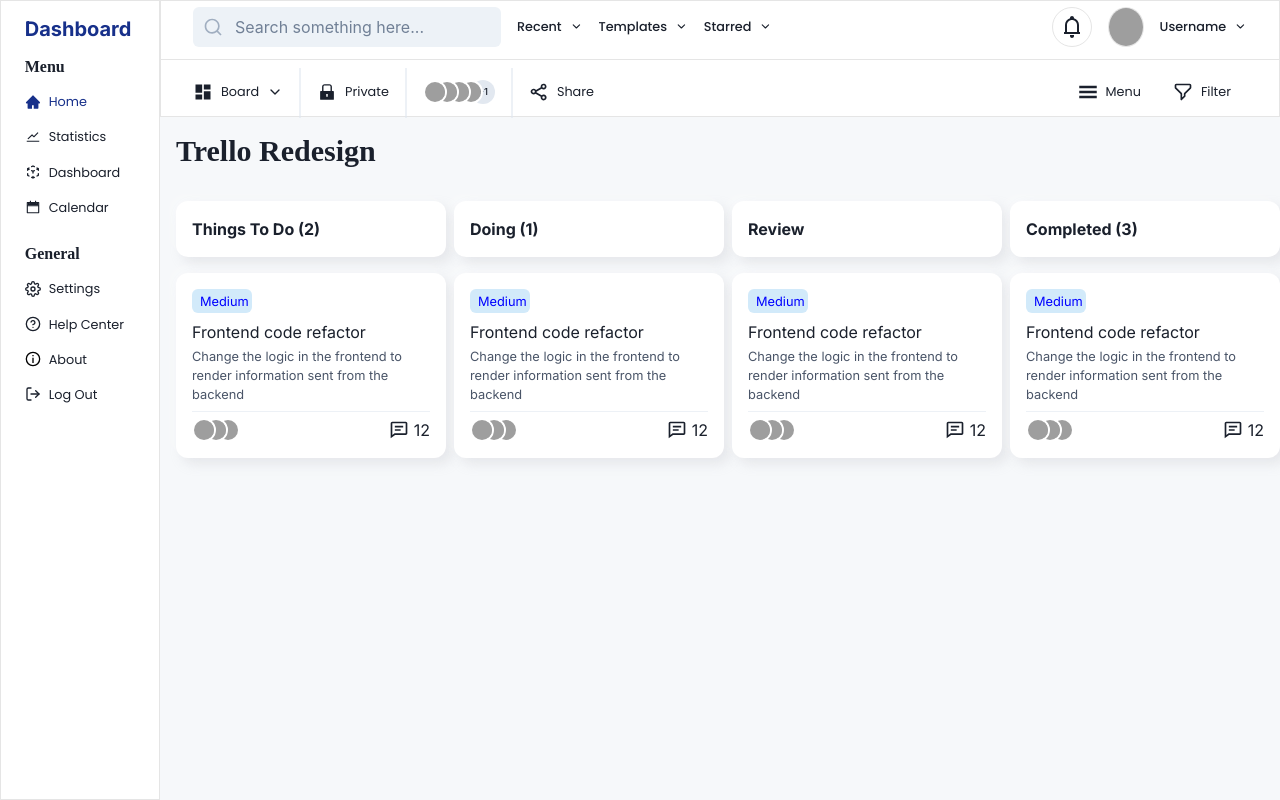
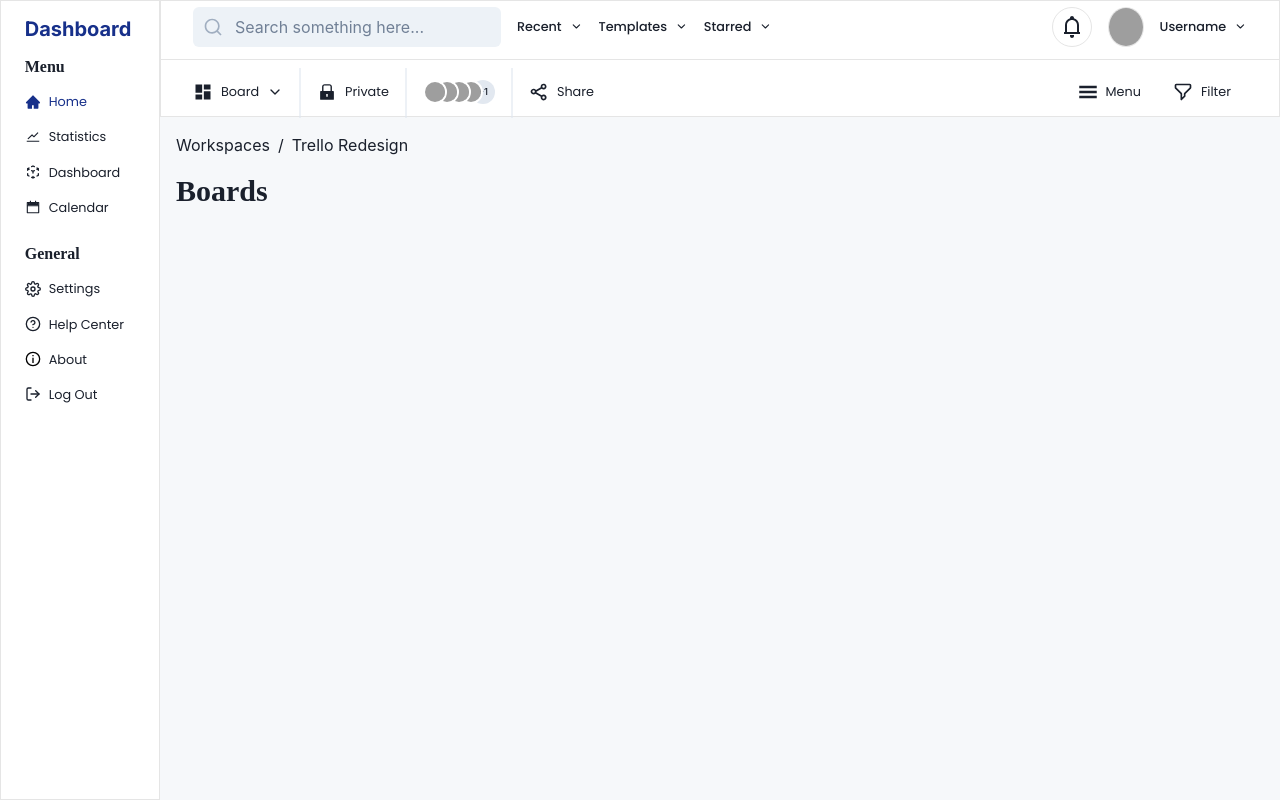
Before and after one commit to RS2007/Techsoc-dashboard, a Next.js app: page /dashboard in a window 1280 px wide. Built offline with nearby package versions, Linux system fonts and the light colour scheme; grey boxes are pictures that could not be loaded.

Commit message:
some stuff

```diff
--- /dev/null
+++ b/components/Boards.tsx
@@ -0,0 +1,26 @@
+import {
+  Heading,
+  Breadcrumb,
+  BreadcrumbItem,
+  BreadcrumbLink,
+  Flex,
+  Text,
+} from "@chakra-ui/react";
+const Boards = () => {
+  return (
+    <Flex paddingLeft="1rem" direction="column">
+      <Breadcrumb marginBottom="1rem">
+        <BreadcrumbItem>
+          <BreadcrumbLink href="#">Workspaces</BreadcrumbLink>
+        </BreadcrumbItem>
+
+        <BreadcrumbItem>
+          <BreadcrumbLink href="#">Trello Redesign</BreadcrumbLink>
+        </BreadcrumbItem>
+      </Breadcrumb>
+      <Heading size="lg">Boards</Heading>
+    </Flex>
+  );
+};
+
+export default Boards;
--- /dev/null
+++ b/components/BoardsCard.tsx
@@ -0,0 +1,5 @@
+const BoardsCard = () => {
+  return <>Hey</>;
+};
+
+export default BoardsCard;
--- a/components/Dashboard.tsx
+++ b/components/Dashboard.tsx
@@ -1,18 +1,6 @@
-import {
-  Avatar,
-  AvatarGroup,
-  Center,
-  Divider,
-  Flex,
-  Heading,
-  HStack,
-  Tag,
-  Text,
-  useTheme,
-  Icon,
-} from "@chakra-ui/react";
+import { Flex, Heading, HStack, Text, useTheme } from "@chakra-ui/react";
 import React from "react";
-import { BiCommentDetail } from "react-icons/bi";
+import TrelloCard from "./TrelloCard";
 
 const Dashboard = (props: {}) => {
   const theme = useTheme();
@@ -31,81 +19,16 @@
                 bg="white"
                 padding="1rem"
                 fontWeight="500"
-                fontFamily={theme.fonts.heading.regular}
+                fontFamily={(theme as any).fonts.heading.regular}
                 style={{
                   boxShadow:
                     "6px 6px 12px rgba(184, 185, 190, 0.25), -6px -6px 12px rgba(255, 255, 255, 0.25)",
                 }}
                 marginBottom="1rem"
-                fontWeight="600"
               >
                 <Text>{title}</Text>
               </Flex>
-              <Flex
-                direction="column"
-                fontFamily={theme.fonts.heading.regular}
-                w="100%"
-                bg="white"
-                padding="1rem"
-                borderRadius="12px"
-                style={{
-                  boxShadow:
-                    "6px 6px 12px rgba(184, 185, 190, 0.25), -6px -6px 12px rgba(255, 255, 255, 0.25)",
-                }}
-              >
-                <Tag
-                  variant="solid"
-                  bg="#a6d6f680"
-                  w="25%"
-                  marginBottom="0.6rem"
-                >
-                  <Text color="blue" fontSize="0.8rem" fontWeight="300">
-                    Medium
-                  </Text>
-                </Tag>
-                <Heading
-                  size="sm"
-                  fontWeight="400"
-                  fontSize="1rem"
-                  fontFamily={theme.fonts.heading.regular}
-                  marginBottom="0.3rem"
-                >
-                  Frontend code refactor
-                </Heading>
-                <Text
-                  color="gray.600"
-                  fontSize="0.8rem"
-                  fontFamily={theme.fonts.heading.regular}
-                >
-                  Change the logic in the frontend to render information sent
-                  from the backend
-                </Text>
-                <Divider
-                  colorScheme="blackAlpha"
-                  marginTop="0.4rem"
-                  marginBottom="0.4rem"
-                />
-                <Flex direction="row" w="100%" justify="space-between">
-                  <AvatarGroup size="xs" max={4}>
-                    <Avatar
-                      name="Ryan Florence"
-                      src="https://bit.ly/ryan-florence"
-                    />
-                    <Avatar
-                      name="Segun Adebayo"
-                      src="https://bit.ly/sage-adebayo"
-                    />
-                    <Avatar
-                      name="Kent Dodds"
-                      src="https://bit.ly/kent-c-dodds"
-                    />
-                  </AvatarGroup>
-                  <Flex direction="row" align="center" gap="5px">
-                    <Icon as={BiCommentDetail} boxSize={5} />
-                    <Text>12</Text>
-                  </Flex>
-                </Flex>
-              </Flex>
+              <TrelloCard />
             </Flex>
           )
         )}
--- a/components/Navbar.tsx
+++ b/components/Navbar.tsx
@@ -10,11 +10,10 @@
   Divider,
   AvatarGroup,
   Avatar,
-  Box,
 } from "@chakra-ui/react";
 import { FiChevronDown } from "react-icons/fi";
 import SearchBar from "../components/SearchBar";
-import { AiFillLock, AiOutlineBell } from "react-icons/ai";
+import { AiFillLock } from "react-icons/ai";
 import { RiDashboardFill } from "react-icons/ri";
 import { CgBell } from "react-icons/cg";
 import { BiShareAlt } from "react-icons/bi";
@@ -50,7 +49,7 @@
               direction="row"
               justify="left"
               fontSize="0.8rem"
-              fontFamily={theme.fonts.poppins.medium}
+              fontFamily={(theme as any).fonts.poppins.medium}
               fontWeight="500"
               key={index}
             >
@@ -79,7 +78,7 @@
             direction="row"
             justify="left"
             fontSize="0.8rem"
-            fontFamily={theme.fonts.poppins.medium}
+            fontFamily={(theme as any).fonts.poppins.medium}
             fontWeight="500"
           >
             <Text>Username</Text>
@@ -100,7 +99,7 @@
             direction="row"
             justify="left"
             fontSize="0.8rem"
-            fontFamily={theme.fonts.poppins.regular}
+            fontFamily={(theme as any).fonts.poppins.regular}
             fontWeight="400"
             marginRight="1rem"
           >
@@ -118,7 +117,7 @@
             direction="row"
             justify="left"
             fontSize="0.8rem"
-            fontFamily={theme.fonts.poppins.regular}
+            fontFamily={(theme as any).fonts.poppins.regular}
             fontWeight="400"
             marginRight="1rem"
             paddingLeft="1rem"
@@ -151,7 +150,7 @@
             direction="row"
             justify="left"
             fontSize="0.8rem"
-            fontFamily={theme.fonts.poppins.regular}
+            fontFamily={(theme as any).fonts.poppins.regular}
             fontWeight="400"
             marginRight="1rem"
             paddingLeft="1rem"
@@ -165,7 +164,7 @@
             direction="row"
             justify="left"
             fontSize="0.8rem"
-            fontFamily={theme.fonts.poppins.regular}
+            fontFamily={(theme as any).fonts.poppins.regular}
             fontWeight="400"
             marginRight="1rem"
             paddingLeft="1rem"
@@ -177,7 +176,7 @@
             direction="row"
             justify="left"
             fontSize="0.8rem"
-            fontFamily={theme.fonts.poppins.regular}
+            fontFamily={(theme as any).fonts.poppins.regular}
             fontWeight="400"
             marginRight="1rem"
             paddingLeft="1rem"
--- a/components/Sidebar.tsx
+++ b/components/Sidebar.tsx
@@ -12,15 +12,22 @@
 import { HiOutlineCubeTransparent } from "react-icons/hi";
 import { FiSettings, FiHelpCircle, FiLogOut } from "react-icons/fi";
 import { GrCircleInformation } from "react-icons/gr";
+import { IconType } from "react-icons";
 
-const mainMenuList = [
+type MenuListItem = {
+  icon: IconType;
+  name: String;
+  active?: boolean;
+};
+
+const mainMenuList: Array<MenuListItem> = [
   { icon: AiFillHome, name: "Home", active: true },
   { icon: AiOutlineStock, name: "Statistics", active: false },
   { icon: HiOutlineCubeTransparent, name: "Dashboard", active: false },
   { icon: AiTwotoneCalendar, name: "Calendar", active: false },
 ];
 
-const generalMenuList = [
+const generalMenuList: Array<MenuListItem> = [
   { icon: FiSettings, name: "Settings" },
   { icon: FiHelpCircle, name: "Help Center" },
   { icon: GrCircleInformation, name: "About" },
@@ -43,7 +50,7 @@
         <Heading
           size="md"
           color="#17308a"
-          fontFamily={theme.fonts.heading.regular}
+          fontFamily={(theme as any).fonts.heading.regular}
         >
           Dashboard
         </Heading>
@@ -56,7 +63,7 @@
           key={index}
           justify="center"
           w="70%"
-          fontFamily={theme.fonts.poppins.regular}
+          fontFamily={(theme as any).fonts.poppins.regular}
           fontSize="0.8rem"
           paddingY="0.5rem"
           color={active ? "#17308a" : ""}
@@ -79,7 +86,7 @@
           key={index}
           justify="center"
           w="70%"
-          fontFamily={theme.fonts.poppins.regular}
+          fontFamily={(theme as any).fonts.poppins.regular}
           fontSize="0.8rem"
           paddingY="0.5rem"
           color={active ? "#17308a" : ""}
--- /dev/null
+++ b/components/TrelloCard.tsx
@@ -0,0 +1,71 @@
+import {
+  Avatar,
+  AvatarGroup,
+  Divider,
+  Flex,
+  Heading,
+  Tag,
+  Text,
+  useTheme,
+  Icon,
+} from "@chakra-ui/react";
+import { BiCommentDetail } from "react-icons/bi";
+
+const TrelloCard = (props: {}) => {
+  const theme = useTheme();
+  return (
+    <Flex
+      direction="column"
+      fontFamily={(theme as any).fonts.heading.regular}
+      w="100%"
+      bg="white"
+      padding="1rem"
+      borderRadius="12px"
+      style={{
+        boxShadow:
+          "6px 6px 12px rgba(184, 185, 190, 0.25), -6px -6px 12px rgba(255, 255, 255, 0.25)",
+      }}
+    >
+      <Tag variant="solid" bg="#a6d6f680" w="25%" marginBottom="0.6rem">
+        <Text color="blue" fontSize="0.8rem" fontWeight="300">
+          Medium
+        </Text>
+      </Tag>
+      <Heading
+        size="sm"
+        fontWeight="400"
+        fontSize="1rem"
+        fontFamily={(theme as any).fonts.heading.regular}
+        marginBottom="0.3rem"
+      >
+        Frontend code refactor
+      </Heading>
+      <Text
+        color="gray.600"
+        fontSize="0.8rem"
+        fontFamily={(theme as any).fonts.heading.regular}
+      >
+        Change the logic in the frontend to render information sent from the
+        backend
+      </Text>
+      <Divider
+        colorScheme="blackAlpha"
+        marginTop="0.4rem"
+        marginBottom="0.4rem"
+      />
+      <Flex direction="row" w="100%" justify="space-between">
+        <AvatarGroup size="xs" max={4}>
+          <Avatar name="Ryan Florence" src="https://bit.ly/ryan-florence" />
+          <Avatar name="Segun Adebayo" src="https://bit.ly/sage-adebayo" />
+          <Avatar name="Kent Dodds" src="https://bit.ly/kent-c-dodds" />
+        </AvatarGroup>
+        <Flex direction="row" align="center" gap="5px">
+          <Icon as={BiCommentDetail} boxSize={5} />
+          <Text>12</Text>
+        </Flex>
+      </Flex>
+    </Flex>
+  );
+};
+
+export default TrelloCard;
--- /dev/null
+++ b/components/Workspaces.tsx
@@ -0,0 +1,38 @@
+import { Button, Flex, Heading, Icon } from "@chakra-ui/react";
+import { useTheme } from "@emotion/react";
+import React from "react";
+import WorkspaceCard from "./WorkspaceCard";
+
+const Workspaces = (props: {}) => {
+  const theme = useTheme();
+  return (
+    <Flex paddingLeft="1rem" direction="column" paddingRight="1rem">
+      <Heading size="lg" marginBottom="1rem">
+        Your workspaces
+      </Heading>
+      <Flex direction="row" flexWrap="wrap" gap="1rem" marginBottom="1rem">
+        {[
+          {
+            name: "Trello Clone",
+            description:
+              "Roadmap for feature implementations in trello clone for techsoc software application",
+          },
+        ].map(({ name, description }, index) => (
+          <WorkspaceCard key={index} name={name} description={description} />
+        ))}
+      </Flex>
+      <Button
+        maxW="180px"
+        colorScheme="purple"
+        _hover={{ bg: "purple.600" }}
+        fontFamily={(theme as any).fonts.poppins.regular}
+        fontWeight="500"
+        justifyContent="center"
+      >
+        New workspace
+      </Button>
+    </Flex>
+  );
+};
+
+export default Workspaces;
--- a/pages/dashboard.tsx
+++ b/pages/dashboard.tsx
@@ -2,7 +2,9 @@
 import { Grid, GridItem, Heading } from "@chakra-ui/react";
 import Sidebar from "../components/Sidebar";
 import Navbar from "../components/Navbar";
-import DashboardMain from "../components/Dashboard";
+// import DashboardMain from "../components/Dashboard";
+// import Workspaces from "../components/Workspaces";
+import Boards from "../components/Boards";
 
 const Dashboard: NextPage = () => {
   return (
@@ -34,7 +36,7 @@
         gridRowStart="3"
         gridRowEnd="13"
       >
-        <DashboardMain />
+        <Boards />
       </GridItem>
     </Grid>
   );
```
Also changed, not shown: components/WorkspaceCard.tsx (added, +70 -0 lines), 1 other file (tests, documents, lock files or other folders).
